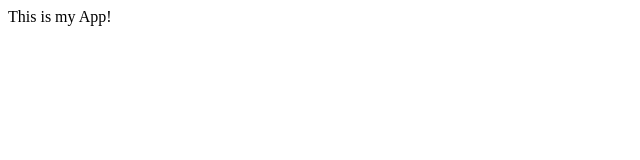
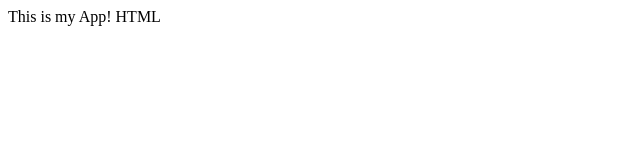
Before and after one commit to sai-surya/myappsample, a plain HTML site: page index.html in a window 1280 px wide. Shown: the full height of the page, 0-640 px from the left. Drawn offline with Linux system fonts and the light colour scheme.

```diff
--- a/index.html
+++ b/index.html
@@ -4,5 +4,6 @@
 	</head>
 	<body>
 		This is my App!
+		HTML
 	</body>
 </html>
```
Also changed, not shown: log.txt (added), login.html (added).
